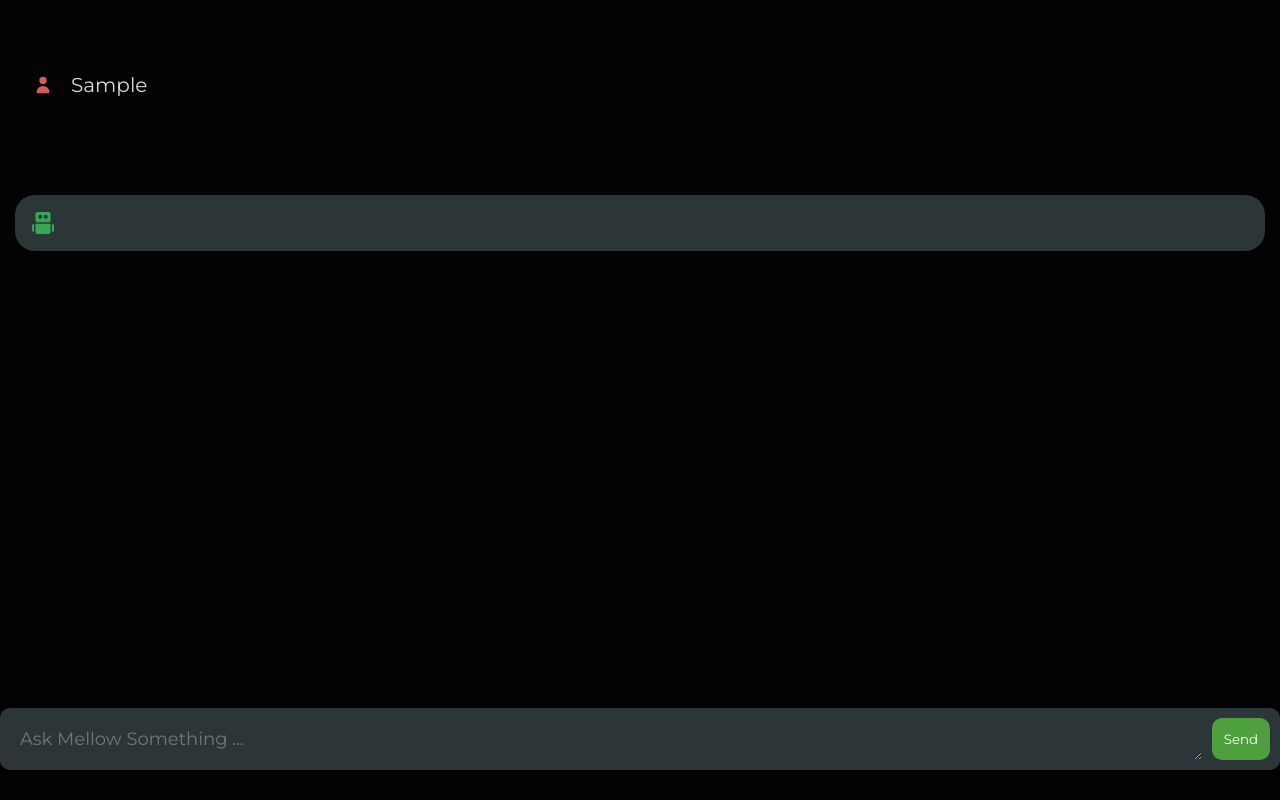
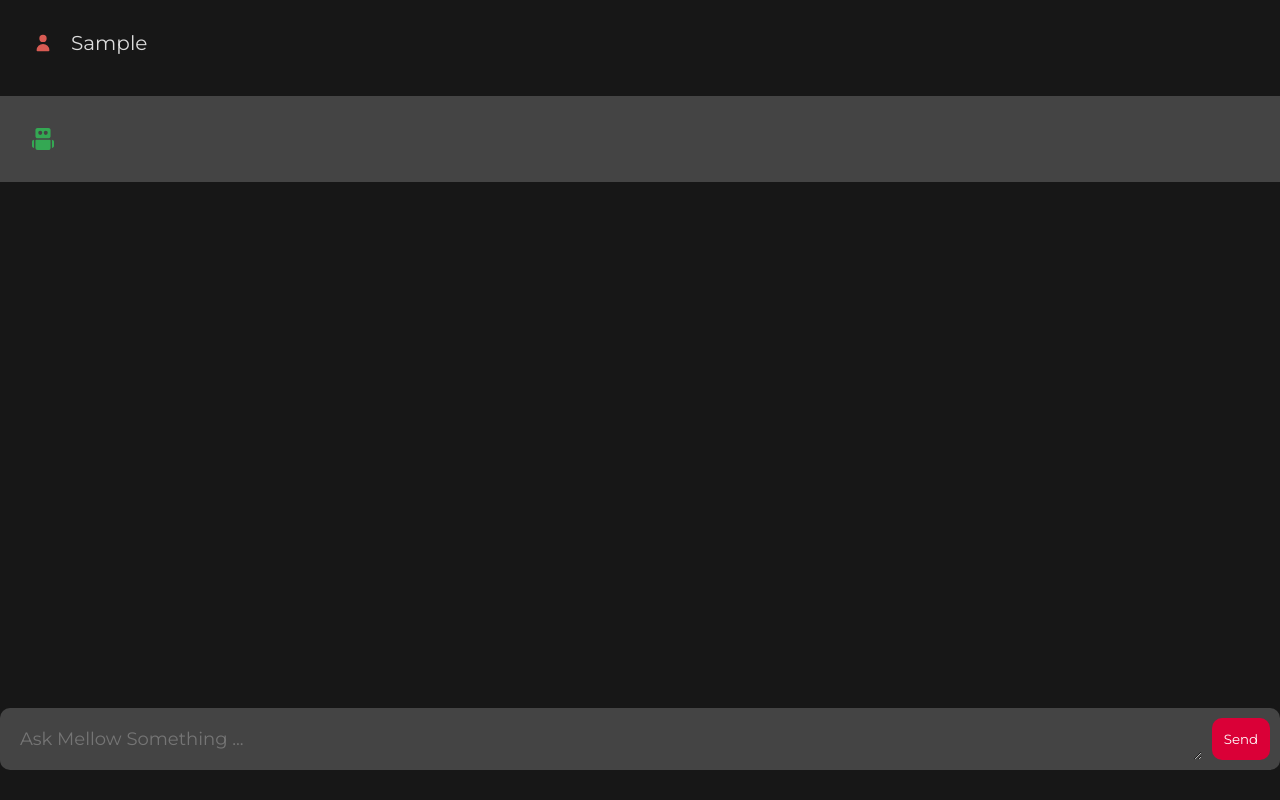
Before and after one commit to lbnmahs/Mellow, a website built with Vite: page client/index.html in a window 1280 px wide. Both pictures are taken after typing "Sample" into the empty fields and a click on the button "Send". Built offline with nearby package versions, Linux system fonts and the light colour scheme.

Commit message:
Stying changes

```diff
--- a/client/script.js
+++ b/client/script.js
@@ -40,7 +40,7 @@ const generateUniqueId = () => {
 const chatStripe = (isAi, value, uniqueId) => {
   return(
     `
-      <div class="wrapper ${isAi ? 'ai' : 'user'}">
+      <div class="wrapper ${isAi && 'ai'}">
         <div class="chat">
           <div class="profile">
             <img src="${isAi ? bot : user}" alt="${isAi ? 'bot' : 'user'}" />
--- a/client/style.css
+++ b/client/style.css
@@ -8,12 +8,12 @@
 }
 /* General container styling */
 body{
-  background-color: #040303;
+  background-color: #171717;
 }
 #app {
   width: 100vw;
   height: 100vh;
-  background: #040303;
+  background: #171717;
 
   display: flex;
   flex-direction: column;
@@ -47,7 +47,7 @@ form {
   max-width: 1280px;
   margin: 0 auto 30px auto;
   padding: 10px;
-  background: #2C3639;
+  background: #444444;
 
   display: flex;
   flex-direction: row;
@@ -70,7 +70,7 @@ button {
   cursor: pointer;
   padding: 2px 12px;
   border-radius: 10px;
-  background-color: #4E9F3D;
+  background-color: #DA0037;
   color: #fff;
 }
 
@@ -79,14 +79,13 @@ button {
   width: 100%;
   padding: 15px;
 }
-.user .chat {
-  background-color: #040303;
+.ai{
+  background-color: #444444;
 }
 .chat {
   width: 100%;
   max-width: 1280px;
   margin: 0 auto;
-  background-color: #2C3639;
   display: flex;
   border-radius: 20px;
   flex-direction: row;
@@ -114,7 +113,7 @@ button {
 
   max-width: 100%;
   overflow-x: scroll;
-  white-space: pre-wrap;
+  /* white-space: pre-wrap;  */
 
   -ms-overflow-style: none;
   scrollbar-width: none;
```
